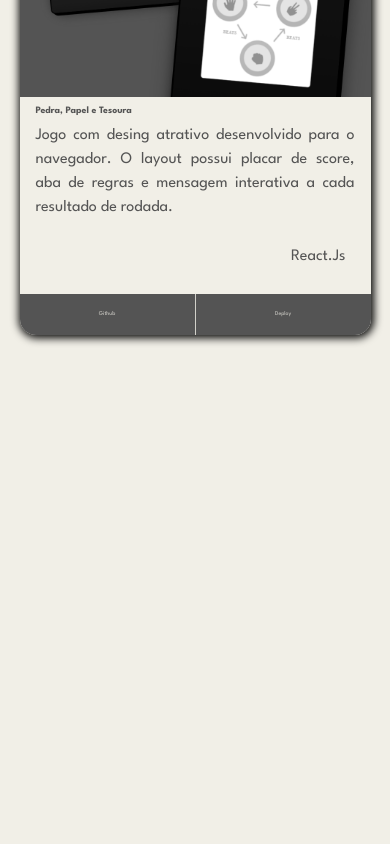
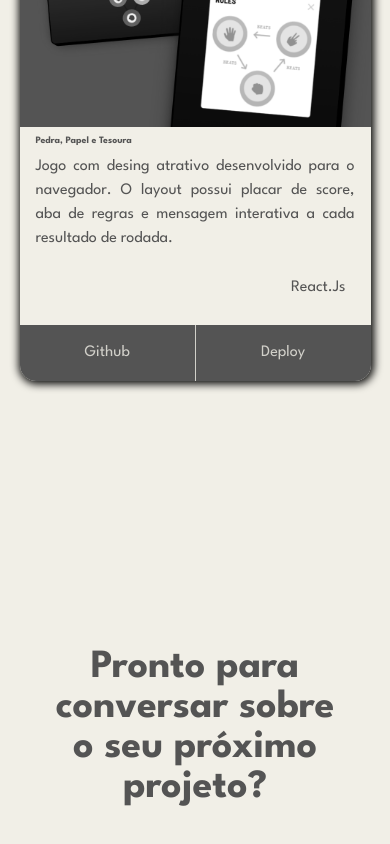
Before and after one commit to aslinsjr/aslinsjr-dev, a React (Vite) app: page / in a window 390 px wide. Shown: the part 3271-4115 px from the top of the page. Built offline with nearby package versions, Linux system fonts and the light colour scheme.

Commit message:
Mobile Adjusts

```diff
--- a/src/components/Contact.css
+++ b/src/components/Contact.css
@@ -28,6 +28,23 @@
     opacity: 1;
   }
 
+  @media screen and (max-width: 500px) {
+
+    #contact {
+      margin-top: 0;
+    }
+
+    #contact h2 {
+      width: 90%;
+      font-size: 2.5rem;
+    }
+
+    #contact a {
+      font-size: 2rem;
+    }
+
+  }
+
   @media (prefers-color-scheme: light) {
     #contact a {
       background-color: var(--primary);
--- a/src/components/Header.css
+++ b/src/components/Header.css
@@ -128,7 +128,7 @@
   .header-mode .nav-bar nav {
     display: none;
     position: absolute;
-    bottom: -30vh;
+    bottom: -20vh;
     width: 60vw;
     padding: 1rem;
     background-color: var(--secondary);
--- a/src/components/Projects.css
+++ b/src/components/Projects.css
@@ -130,6 +130,10 @@
     font-size: 3rem;
     margin-top: 3rem;
   }
+
+  .btn-control a {
+    font-size: 1rem;
+  }
 }
 
 @media (prefers-color-scheme: light) {
```
